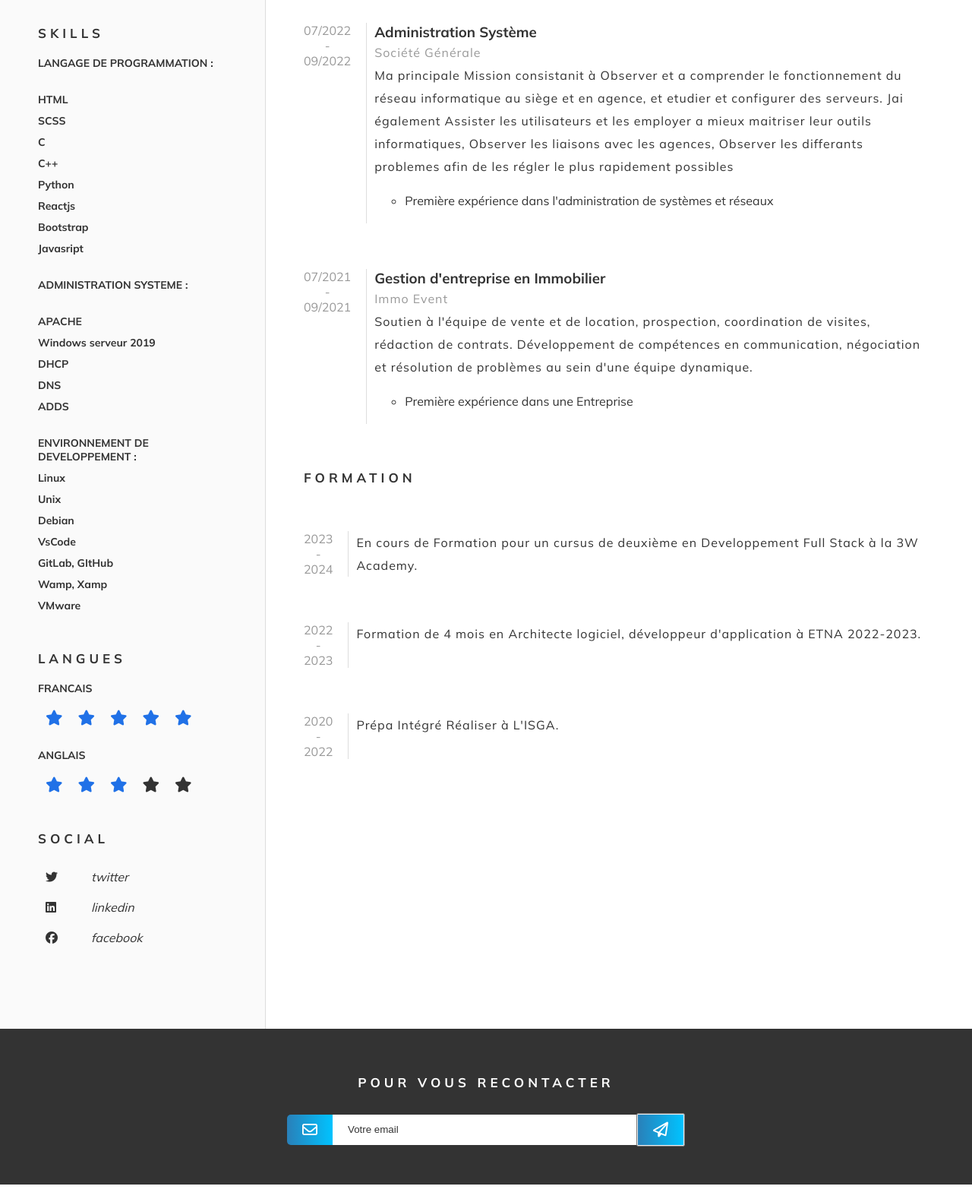
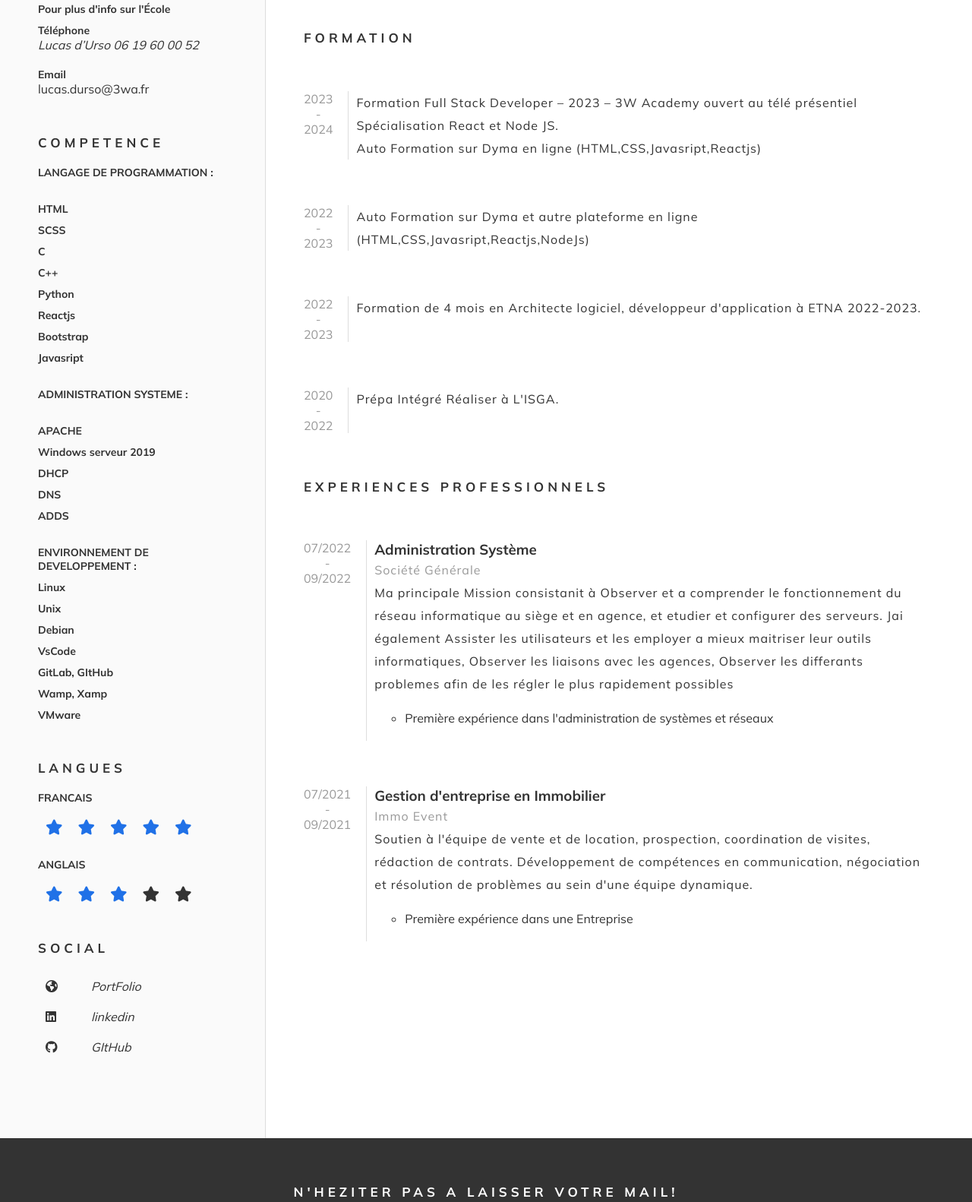
Before and after one commit to Adoum15/cv-adoum, a website: page index.html in a window 1280 px wide. Shown: the part 884-2466 px from the top of the page at 76% size. Before the commit the page ends 2443 px from the top, so only its background shows below. Drawn offline with Linux system fonts and the light colour scheme.

Commit message:
modificaton

```diff
--- a/index.html
+++ b/index.html
@@ -21,7 +21,9 @@
     <div class="grid-container">
       <header>
         <h1><span>A</span>doum Salah</h1>
-        <p>Développeur Full Stack</p>
+        <p>
+          <span>Développeur Full Stack</span>
+        </p>
       </header>
       <section class="picture">
         <img src="./image/img.jpg" alt="Adoum" />
@@ -38,17 +40,16 @@
             113 bis chemin bas de montpellier <br />
             30900 - Nîmes
           </p>
+          <h3>Pour plus d'info sur l'École</h3>
+          <h3>Téléphone</h3>
+          <p>Lucas d’Urso 06 19 60 00 52
+            <h3>Email</h3>
+            lucas.durso@3wa.fr</p>
         </div>
         <div class="block">
-          <!-- <h2 class="title-small">EDUCATION</h2>
-          <h3>DYMA</h3>
-          <p>2022-2023</p>
-          <h3>ETNA</h3>
-          <p>2022-2023</p>
-          <h3>ISGA</h3>
-          <p>2022-2023</p> -->
+
           <div class="block">
-            <h2 class="title-small">SKILLS</h2>
+            <h2 class="title-small">COMPETENCE</h2>
             <h3>LANGAGE DE PROGRAMMATION :</h3>
             <br />
             <h3>HTML</h3>
@@ -100,16 +101,28 @@
         <div class="block">
           <h2 class="title-small">SOCIAL</h2>
           <div class="social-container">
-            <i class="fa-brands fa-twitter"></i>
-            <p>twitter</p>
+            <i class="fa-solid fa-earth-americas"></i>
+            <p>
+              <a href="https://adoum-portfolio.netlify.app/"
+                >PortFolio</a
+              >
+            </p>
           </div>
           <div class="social-container">
             <i class="fa-brands fa-linkedin"></i>
-            <p>linkedin</p>
+            <p>
+              <a href="https://www.linkedin.com/in/adoum-salah-101221232/"
+                >linkedin</a
+              >
+            </p>
           </div>
           <div class="social-container">
-            <i class="fa-brands fa-facebook"></i>
-            <p>facebook</p>
+            <i class="fa-brands fa-github"></i>
+            <p>
+              <a href="https://github.com/Adoum15"
+                >GItHub</a
+              >
+            </p>
           </div>
         </div>
       </aside>
@@ -118,9 +131,60 @@
         <p class="mb-5">
           Rigoureux, autonome et aimant le travail d'équipe, j'ambitionne
           d'occuper un poste en tant que développeur Web au sein d'une
-          entreprise car j'ai pris goût à ce métier. Cette recherche
-          d'alternance s'inscrit dans le cadre d'un parcours en Développement Full Stack.
+          entreprise pour ameliorer mes connaissances, apprendre de nouvelle
+          technologies et monter en competance. Cette recherche d'alternance
+          s'inscrit dans le cadre d'un parcours en Développement Full Stack.<br />
+          Contrat d’apprentissage - Rythme : 3 semaines en entreprise / 1
+          semaine en école Formation éligible à l’Aide Exceptionnelle de 6000€
         </p>
+        <h2 class="title-small">FORMATION</h2>
+        <div class="experience">
+          <div class="timeline">
+            2023 <br />
+            - <br />
+            2024
+          </div>
+          <div class="content">
+            <p>
+              Formation Full Stack Developer – 2023 – 3W Academy ouvert au télé
+              présentiel Spécialisation React et Node JS.
+            </p>
+            <p>Auto Formation sur Dyma en ligne (HTML,CSS,Javasript,Reactjs)</p>
+          </div>
+        </div>
+        <div class="experience">
+          <div class="timeline">
+            2022 <br />
+            - <br />
+            2023
+          </div>
+          <div class="content">
+            <p>Auto Formation sur Dyma et autre plateforme en ligne (HTML,CSS,Javasript,Reactjs,NodeJs)</p>
+          </div>
+        </div>
+        <div class="experience">
+          <div class="timeline">
+            2022 <br />
+            - <br />
+            2023
+          </div>
+          <div class="content">
+            <p>
+              Formation de 4 mois en Architecte logiciel, développeur
+              d'application à ETNA 2022-2023.
+            </p>
+          </div>
+        </div>
+        <div class="experience">
+          <div class="timeline">
+            2020 <br />
+            - <br />
+            2022
+          </div>
+          <div class="content">
+            <p>Prépa Intégré Réaliser à L'ISGA.</p>
+          </div>
+        </div>
         <h2 class="title-small">EXPERIENCES PROFESSIONNELS</h2>
         <div class="experience">
           <div class="timeline">
@@ -167,46 +231,9 @@
             </ul>
           </div>
         </div>
-        <h2 class="title-small">FORMATION</h2>
-        <div class="experience">
-          <div class="timeline">
-            2023 <br />
-            - <br />
-            2024
-          </div>
-          <div class="content">
-            <p>
-              En cours de Formation pour un cursus de deuxième en Developpement
-              Full Stack à la 3W Academy.
-            </p>
-          </div>
-        </div>
-        <div class="experience">
-          <div class="timeline">
-            2022 <br />
-            - <br />
-            2023
-          </div>
-          <div class="content">
-            <p>
-              Formation de 4 mois en Architecte logiciel, développeur
-              d'application à ETNA 2022-2023.
-            </p>
-          </div>
-        </div>
-        <div class="experience">
-          <div class="timeline">
-            2020 <br />
-            - <br />
-            2022
-          </div>
-          <div class="content">
-            <p>Prépa Intégré Réaliser à L'ISGA.</p>
-          </div>
-        </div>
       </main>
       <footer>
-        <h2 class="title-small">POUR VOUS RECONTACTER</h2>
+        <h2 class="title-small">N'HEZITER PAS A LAISSER VOTRE MAIL!</h2>
         <form name="contact" method="POST" data-netlify="true">
           <i class="fa-regular fa-envelope prefix"></i>
           <input type="text" name="email" placeholder="Votre email" />
```
